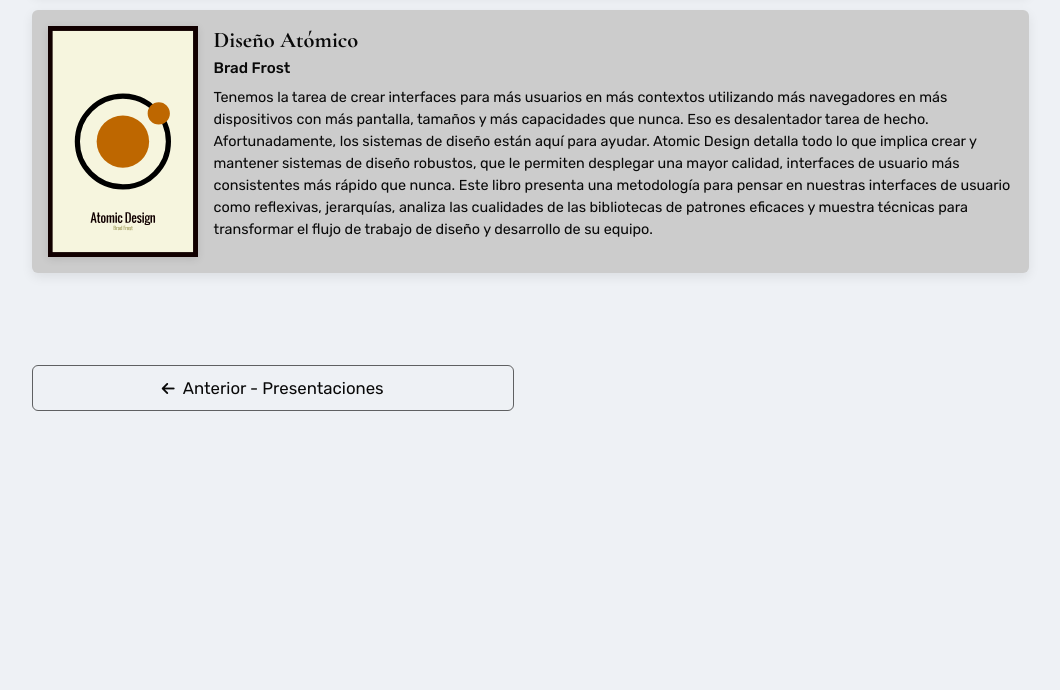
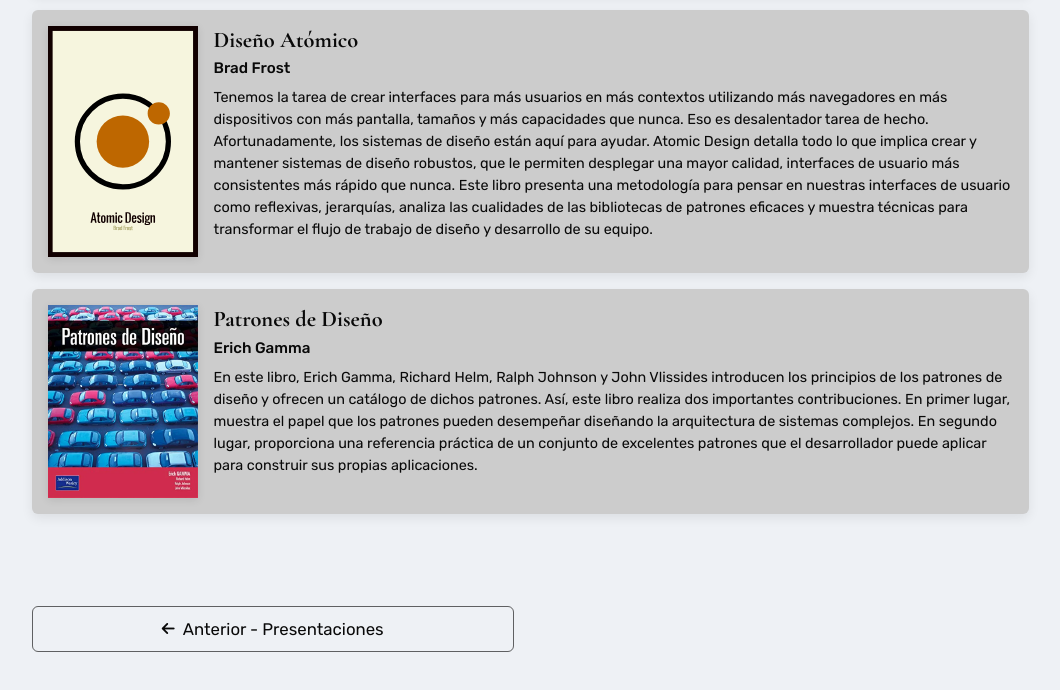
Before and after one commit to githubfacu/portfolio, a plain HTML site: page pages/readings.html in a window 1280 px wide. Shown: the part 2036-2726 px from the top of the page, without its empty margins (110-1170 px from the left). Before the commit the page ends 2511 px from the top, so only its background shows below. Drawn offline with nearby package versions, Linux system fonts and the light colour scheme.

Commit message:
feat: design pattern book added into reading section

```diff
--- a/pages/readings.html
+++ b/pages/readings.html
@@ -91,6 +91,16 @@
                         </p>
                     </div>
                 </article>
+                <article class="libro">
+                    <img src="../images/book-covers/design-patterns.webp">
+                    <div class="libro-info">
+                        <h4>Patrones de Diseño</h4>
+                        <p class="autor">Erich Gamma</p>
+                        <p class="descripcion">
+                            En este libro, Erich Gamma, Richard Helm, Ralph Johnson y John Vlissides introducen los principios de los patrones de diseño y ofrecen un catálogo de dichos patrones. Así, este libro realiza dos importantes contribuciones. En primer lugar, muestra el papel que los patrones pueden desempeñar diseñando la arquitectura de sistemas complejos. En segundo lugar, proporciona una referencia práctica de un conjunto de excelentes patrones que el desarrollador puede aplicar para construir sus propias aplicaciones.
+                        </p>
+                    </div>
+                </article>
             </section>
 
             <nav class="nav-pagination" aria-label="Paginación">
```
Also changed, not shown: images/book-covers/design-patterns.webp (added).
